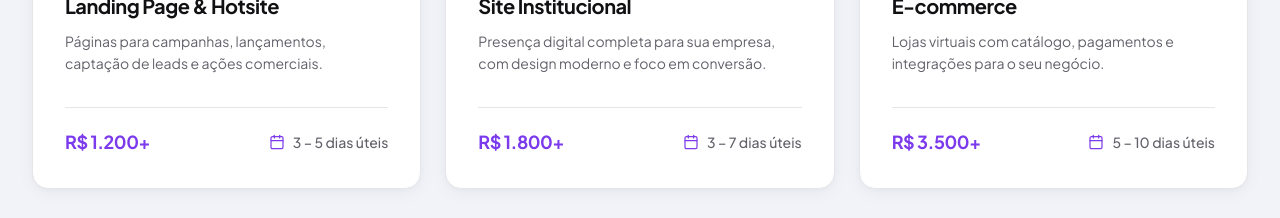
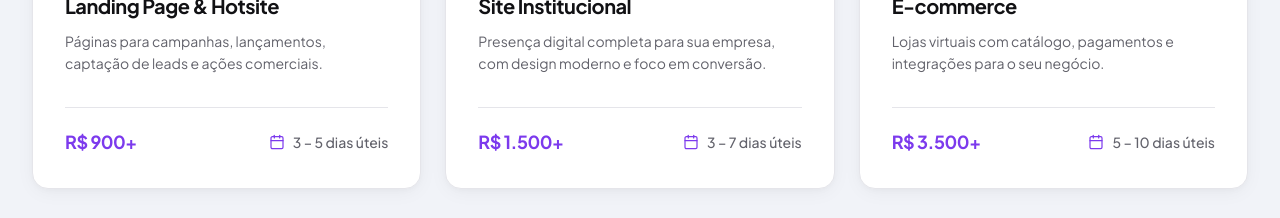
Before and after one commit to diegorosadev1/diegorosadev-parcerias, a React (Vite) app: page / in a window 1280 px wide. Shown: the part 1100-1318 px from the top of the page. Built offline with nearby package versions, Linux system fonts and the light colour scheme.

Commit message:
update pricing

```diff
--- a/src/data/content.ts
+++ b/src/data/content.ts
@@ -27,7 +27,7 @@ export const SERVICES: ServiceItem[] = [
     id: 'landing-pages',
     title: 'Landing Page & Hotsite',
     description: 'Páginas para campanhas, lançamentos, captação de leads e ações comerciais.',
-    startingPrice: 'R$ 1.200+',
+    startingPrice: 'R$ 900+',
     deliveryTime: '3 – 5 dias úteis',
     icon: 'rocket',
     accentColor: '#a855f7',
@@ -36,7 +36,7 @@ export const SERVICES: ServiceItem[] = [
     id: 'sites-institucionais',
     title: 'Site Institucional',
     description: 'Presença digital completa para sua empresa, com design moderno e foco em conversão.',
-    startingPrice: 'R$ 1.800+',
+    startingPrice: 'R$ 1.500+',
     deliveryTime: '3 – 7 dias úteis',
     icon: 'monitor',
     accentColor: '#a855f7',
```
